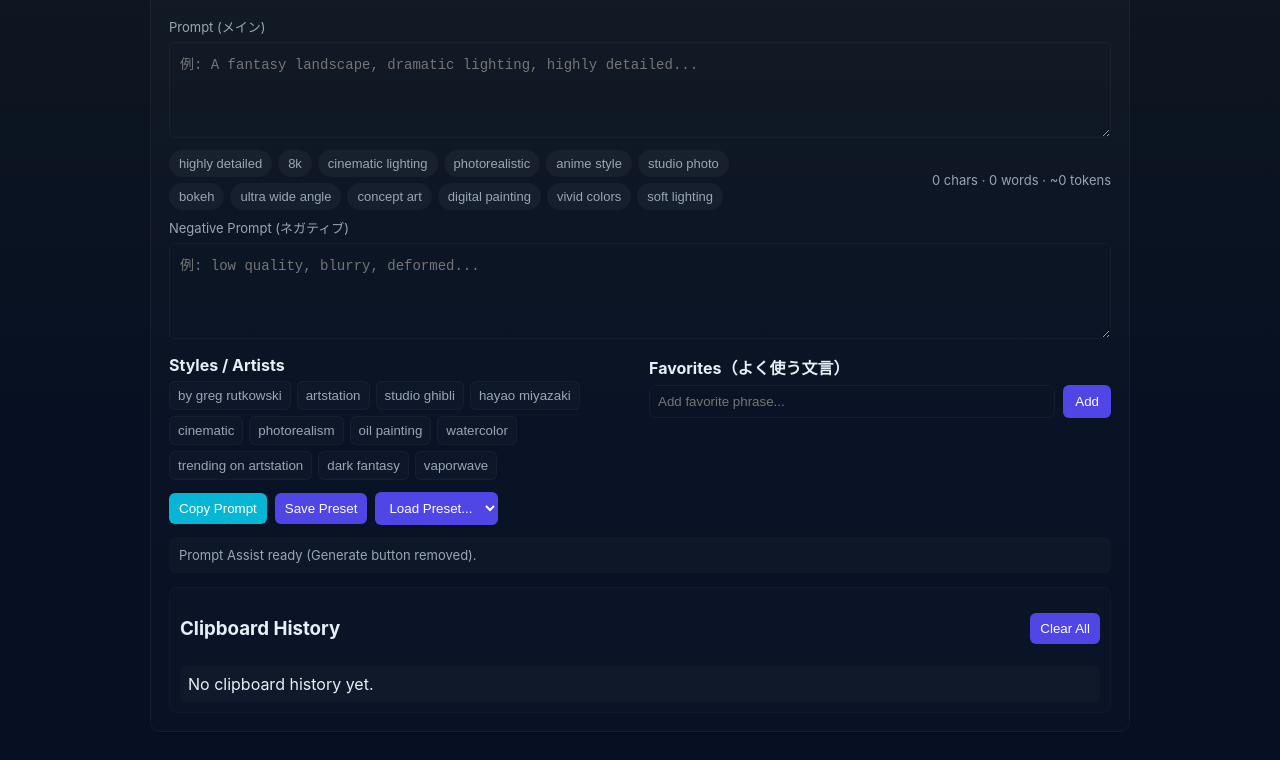
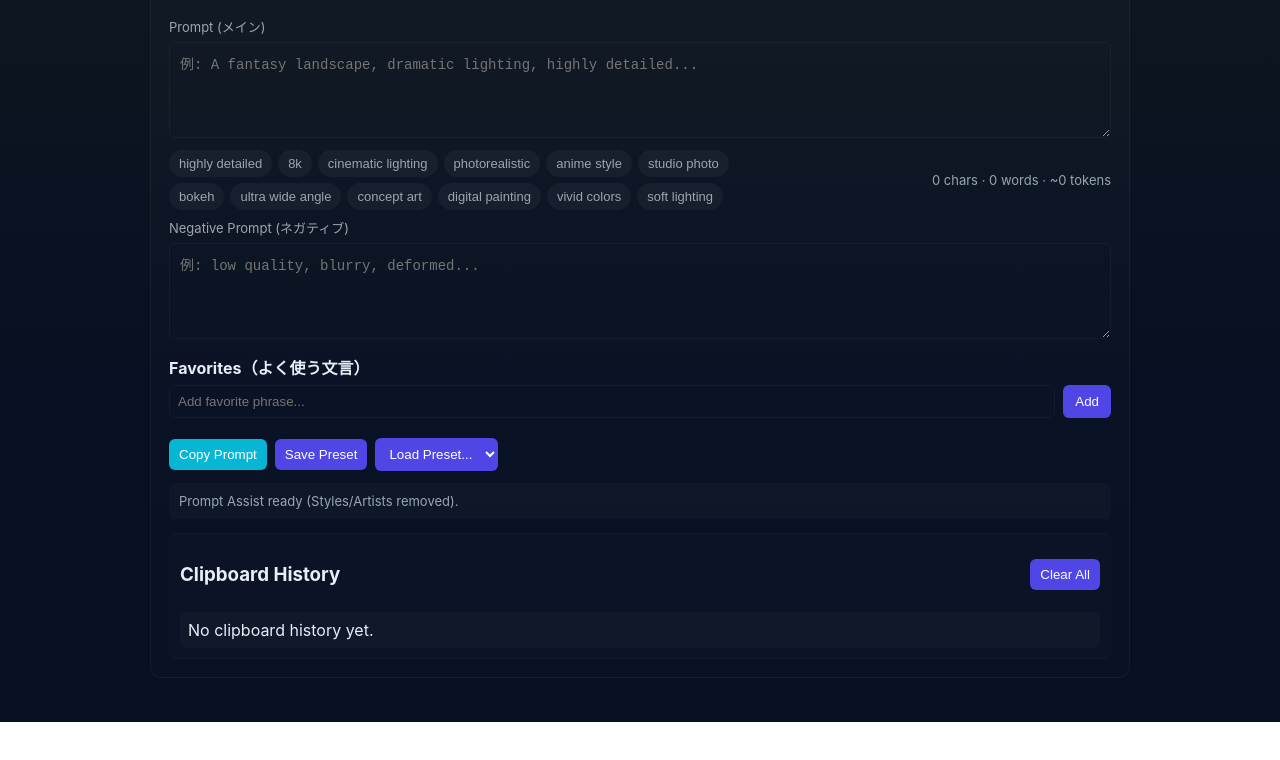
Before and after one commit to hakochariot/AIPromptEditor, a plain HTML site: page index.html in a window 1280 px wide. Shown: the part 78-838 px from the top of the page. After the commit the page ends 800 px from the top, so only its background shows below. Drawn offline with Linux system fonts and the light colour scheme.

Commit message:
StylesArtists欄を削除

```diff
--- a/app.js
+++ b/app.js
@@ -1,5 +1,5 @@
 // app.js — Prompt Assist (Vanilla JS) with Clipboard History & Favorites
-// Note: Generate button / generateImage logic removed.
+// Note: Styles/Artists (TAGS) removed, and related DOM logic eliminated.
 
 const promptEl = document.getElementById('prompt');
 const negativeEl = document.getElementById('negative');
@@ -7,7 +7,6 @@ const suggestionsEl = document.getElementById('suggestions');
 const charCountEl = document.getElementById('charCount');
 const wordCountEl = document.getElementById('wordCount');
 const tokenEstimateEl = document.getElementById('tokenEstimate');
-const tagButtonsEl = document.getElementById('tagButtons');
 const copyBtn = document.getElementById('copyBtn');
 const savePresetBtn = document.getElementById('savePreset');
 const presetSelect = document.getElementById('presetSelect');
@@ -26,12 +25,6 @@ const SUGGESTIONS = [
   "concept art", "digital painting", "vivid colors", "soft lighting"
 ];
 
-const TAGS = [
-  "by greg rutkowski", "artstation", "studio ghibli", "hayao miyazaki",
-  "cinematic", "photorealism", "oil painting", "watercolor",
-  "trending on artstation", "dark fantasy", "vaporwave"
-];
-
 // localStorage keys
 const LS_FAV_KEY = 'pa_favorites';
 const LS_HISTORY_KEY = 'pa_clip_history';
@@ -47,17 +40,6 @@ function renderSuggestions() {
     chip.textContent = s;
     chip.addEventListener('click', () => insertSuggestion(s));
     suggestionsEl.appendChild(chip);
-  }
-}
-function renderTags() {
-  tagButtonsEl.innerHTML = '';
-  for (const t of TAGS) {
-    const b = document.createElement('button');
-    b.type = 'button';
-    b.className = 'tag';
-    b.textContent = t;
-    b.addEventListener('click', () => insertAtCursor(promptEl, t));
-    tagButtonsEl.appendChild(b);
   }
 }
 
@@ -344,10 +326,9 @@ clearHistoryBtn.addEventListener('click', () => {
 /* ---------- Init ---------- */
 window.addEventListener('load', () => {
   renderSuggestions();
-  renderTags();
   renderFavorites();
   renderHistory();
   loadPresetOptions();
   updateStats();
-  log("Prompt Assist ready (Generate button removed).");
+  log("Prompt Assist ready (Styles/Artists removed).");
 });
--- a/index.html
+++ b/index.html
@@ -26,11 +26,6 @@
       <textarea id="negative" placeholder="例: low quality, blurry, deformed..."></textarea>
 
       <div class="tags-row">
-        <div class="left-col">
-          <strong>Styles / Artists</strong>
-          <div id="tagButtons" class="tag-buttons"></div>
-        </div>
-
         <div class="right-col">
           <strong>Favorites（よく使う文言）</strong>
           <div class="favorites-controls">
```
Also changed, not shown: 1 other file.
